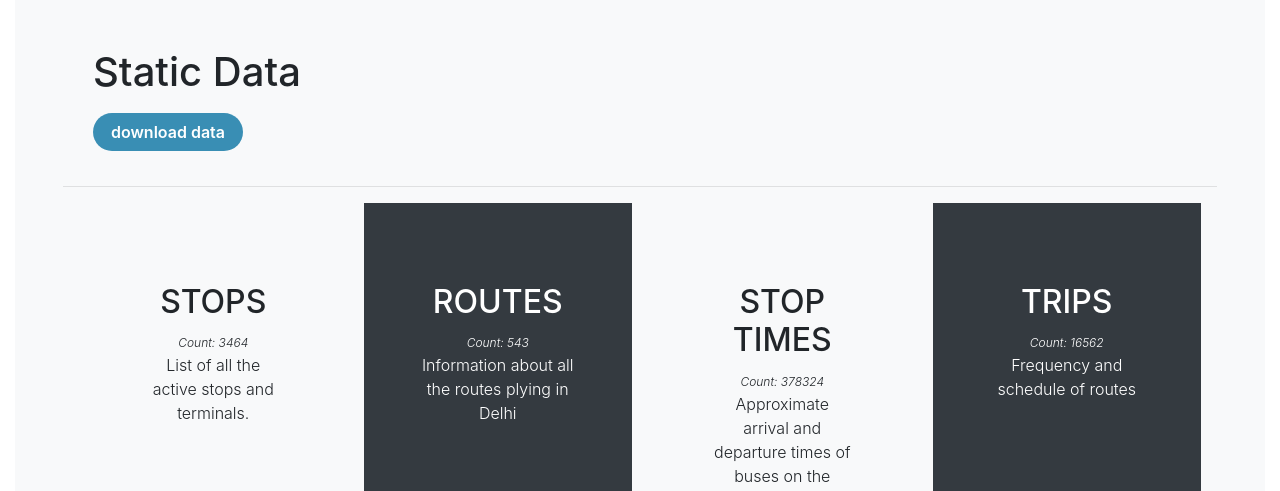
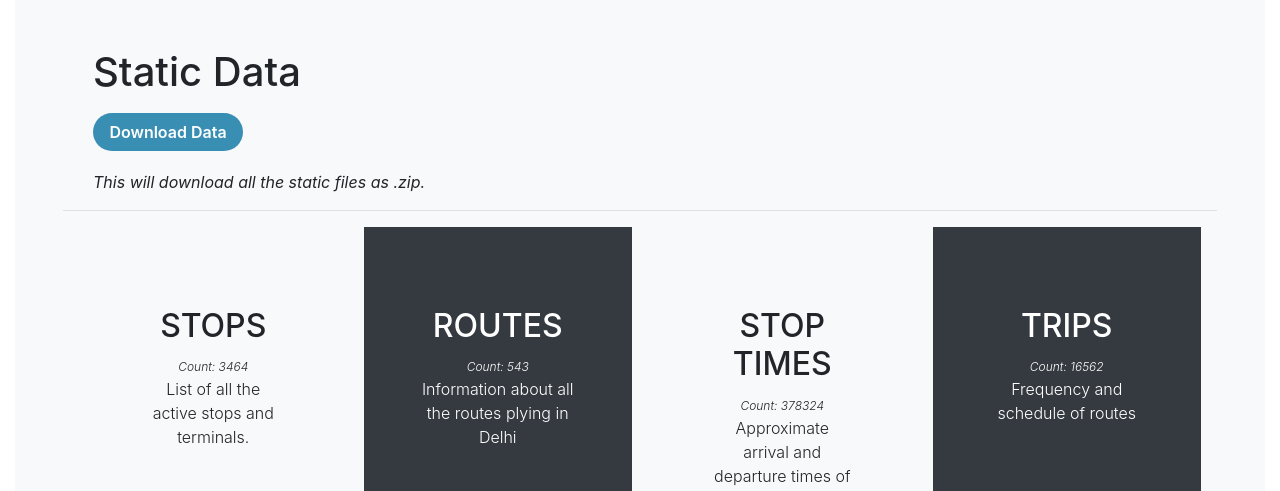
Before and after one commit to ks-chartr/electric--open-ev-database, a Django app: page /data/static/ in a window 1280 px wide. Shown: the part 72-563 px from the top of the page. Run offline with Django 3.2, Linux system fonts and the light colour scheme; data that the repository does not hold is empty; parts of the project's set-up code (start-up, migrations or seed data) failed here and were passed over; some libraries are stand-ins or nearby versions.

Commit message:
note added;

```diff
--- a/Opendata/templates/staticData.html
+++ b/Opendata/templates/staticData.html
@@ -260,14 +260,15 @@
 {% block content %}
     <div class="container-fluid">
         <div class="position-relative overflow-hidden p-3 p-md-5 text-left bg-light" style="min-height: 300px">
-            <div class="col-md-6">
+            <div class="col-md-12">
                 <div class="col-md-6">
                     <h1>Static Data</h1>
                 </div>
                 <div class="col-md-4" style="margin-top: 50px;">
                     <button data-toggle="modal" data-target="#exampleModal1"
-                            class="btn btn-default download-button dark">download data
+                            class="btn btn-default download-button dark">Download Data
                     </button>
+                    <p><i>This will download all the static files as .zip.</i></p>
                 </div>
             </div>
 
```
